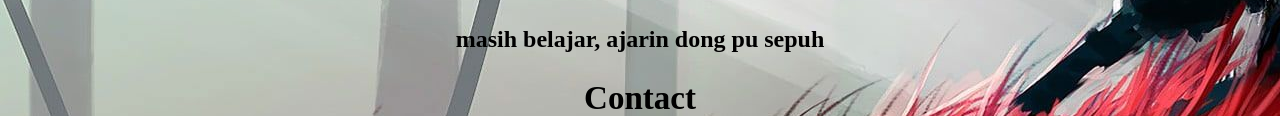
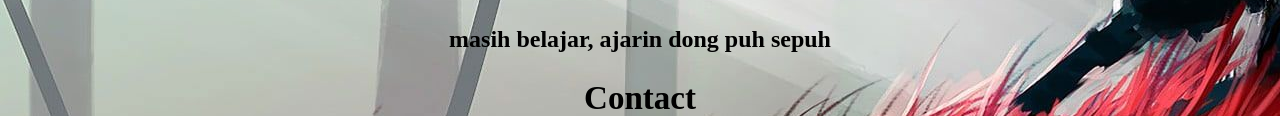
Before and after one commit to dhimasapw/portofoliodhimas, a plain HTML site: page index.html in a window 1280 px wide. Shown: the part 775-891 px from the top of the page. Drawn offline with Linux system fonts and the light colour scheme.

Commit message:
Update index.html

```diff
--- a/index.html
+++ b/index.html
@@ -45,7 +45,7 @@
   </audio></p></div>
 <div><h2 class="nama"><b>NAMA:</b>Dhimas akbar pangestu wani</h2>
 <h2 class="kelas"><b>KELAS:</b>X TKJ-01</h2></div>
-<h2> masih belajar, ajarin dong pu sepuh</h2>
+<h2> masih belajar, ajarin dong puh sepuh</h2>
 <h2 class="kontak">Contact</h2>
 
 <button><a href="http://wa.me//+6282139108465" target="_blank">
```
